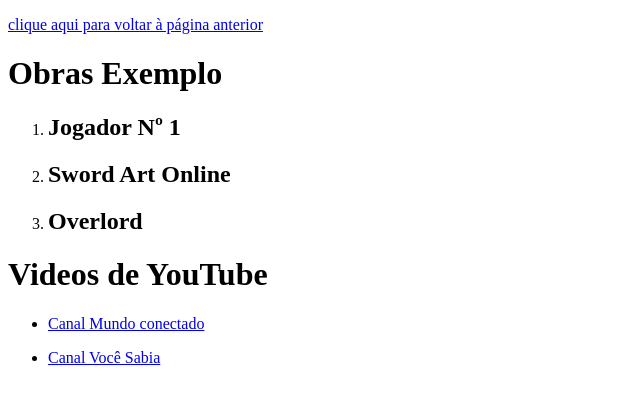
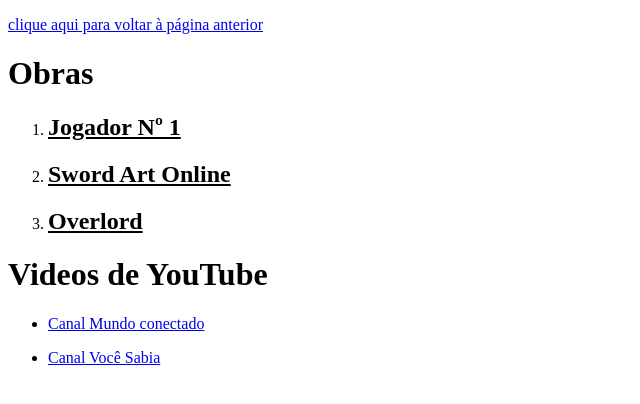
Before and after one commit to HeevOL/MiniProjeto-ITWB, a plain HTML site: page obras_exemplos.html in a window 1280 px wide. Shown: the whole page, without its empty margins (0-640 px from the left). Drawn offline with Linux system fonts and the light colour scheme.

Commit message:
Add files via upload

```diff
--- a/obras_exemplos.html
+++ b/obras_exemplos.html
@@ -8,11 +8,11 @@
 </head>
 <body>
     <p><a href="index.html">clique aqui para voltar à página anterior</a></p>
-    <h1>Obras Exemplo</h1>
+    <h1>Obras</h1>
     <ol>
-        <li><h2>Jogador Nº 1</h2></li>
-        <li><h2>Sword Art Online</h2></li>
-        <li><h2>Overlord</h2></li>
+        <li><h2><ins>Jogador Nº 1</ins></h2></li>
+        <li><h2><ins>Sword Art Online</ins></h2></li>
+        <li><h2><ins>Overlord</ins></h2></li>
     </ol>
     <h1>Videos de YouTube</h1>
     <ul>
```
